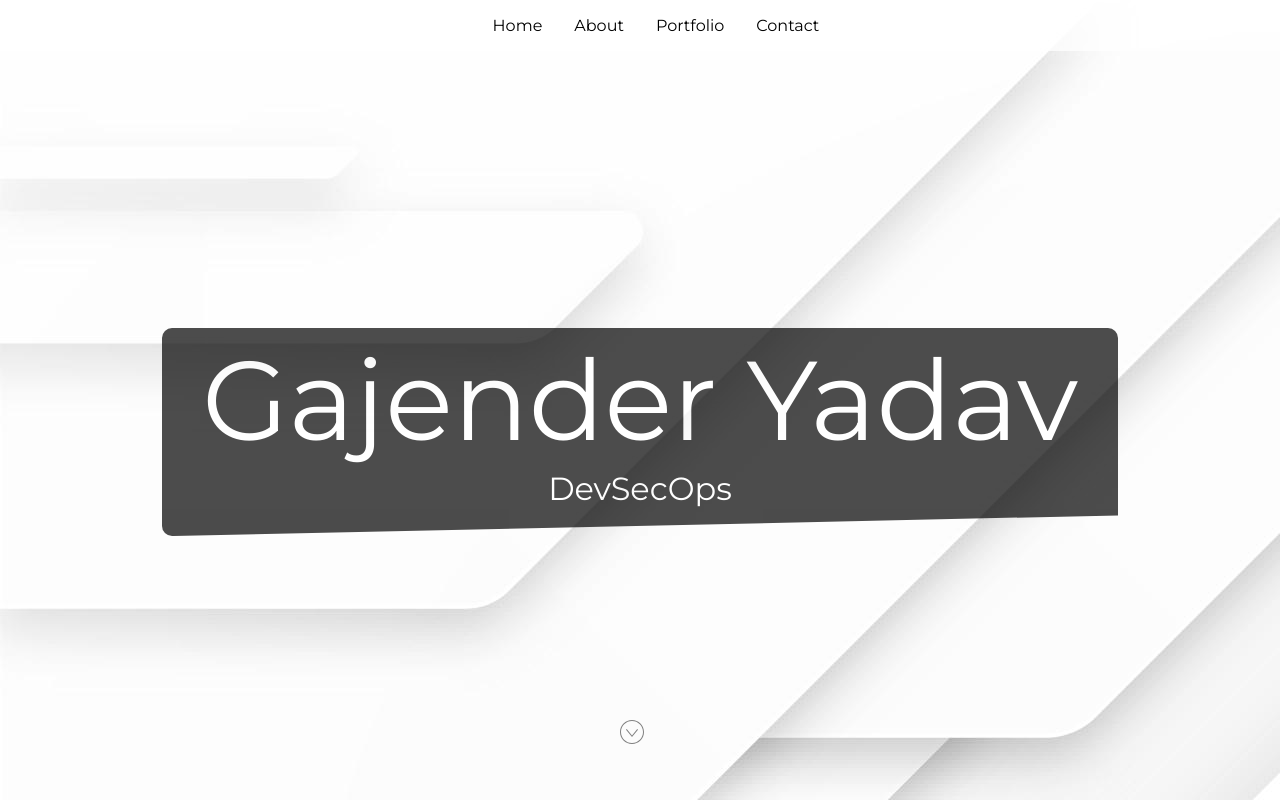
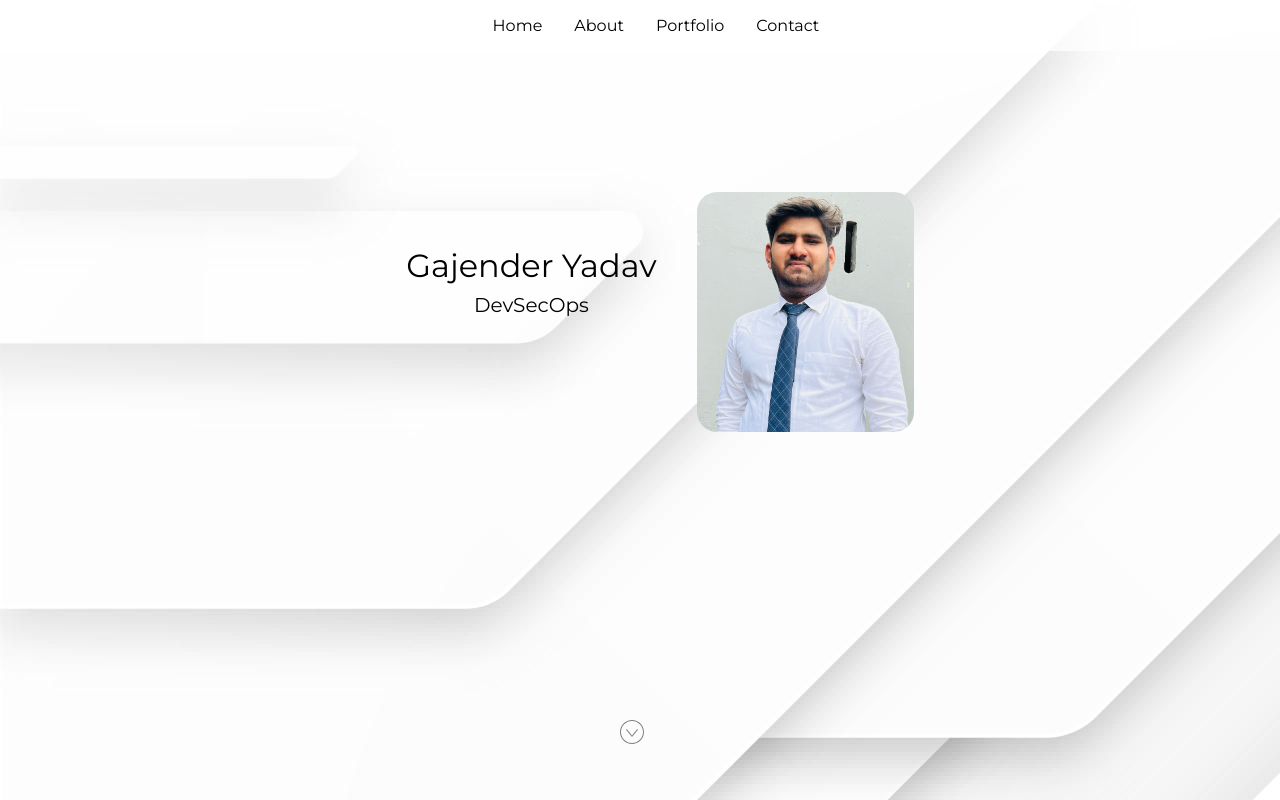
Before and after one commit to gajenderyadavv/SATechnicalOnboarding, a React (Vite) app: page / in a window 1280 px wide. Built offline with nearby package versions, Linux system fonts and the light colour scheme.

Commit message:
developer-image

```diff
--- a/src/Components/Home.jsx
+++ b/src/Components/Home.jsx
@@ -1,27 +1,11 @@
-/**
- * Home component
- *
- * The section at the top of the page to display image of your
- * choice, name and title that describes your career focus.
- */
+// Home.js
 
 import React from "react";
 import arrowSvg from "../images/down-arrow.svg";
 import PropTypes from "prop-types";
-
-/**
- * Home background image
- *
- * Below is a sample image. Upload the image of your choice into the "images"
- * directory and import here for use. Then, set imageAltText to string that
- * represents what you see in that image.
- *
- *
- * Need an image? Check out https://unsplash.com to download a photo you
- * freely use on your site.
- */
+import developerImage from "../images/developer.jpg"; // Import the developer.jpg image
 import image from "../images/motion-background.jpg";
-import  '../styles/home.css'
+import '../styles/home.css';
 
 const imageAltText = "";
 
@@ -33,8 +17,11 @@ const Home = ({ name, title }) => {
       }
     }>
       <div className="home-main">
-        <h1>{name}</h1>
-        <h2>{title}</h2>
+        <img src={developerImage} alt="Developer" className="developer-image" />
+        <div className="content">
+          <h2>{name}</h2>
+          <h3>{title}</h3>
+        </div>
       </div>
       <div className="home-arrow">
         <img src={arrowSvg} alt="Scroll Down" />
@@ -42,6 +29,7 @@ const Home = ({ name, title }) => {
     </section>
   );
 };
+
 
 Home.defaultProps = {
   name: "",
--- a/src/styles/home.css
+++ b/src/styles/home.css
@@ -11,26 +11,61 @@
 .min-height {
   min-height: 100vh;
 }
-  .home-main{
-    background: black;
-    color: white;
-    opacity: 0.7;
-    padding:20px 40px;
-    border-radius: 10px;
-    clip-path: polygon(0 0, 100% 0, 100% 90%, 0 100%);
+.home-main {
+  display: flex;
+  flex-direction: row-reverse; /* Reverse the order of items to place the image on the right */
+  align-items: flex-start; /* Align items to the top */
+  justify-content: flex-end; /* Justify content to the right */
+  height: 60vh;
+}
+
+.developer-image {
+  max-width: 50%;
+  max-height: 50%; /* Set the maximum width and height of the image */
+  object-fit: cover; /* Maintain aspect ratio and cover the container */
+  align-self: flex-start; /* Align the image to the top */
+  border-radius: 20px; /* Add rounded corners to the image */
+}
+
+.content {
+  width: 50%; /* Adjust the width of the content */
+  padding: 30px 40px;
+  color: black;
+}
+
+
+
+
+@keyframes shake {
+    0%{
+      transform: rotate(0deg);
 
     }
-  .home-main:hover{
-    clip-path: polygon(0 0, 100% 0, 100% 100%, 0 100%);
-    transition: 0.4s ease-in-out;
-    scale: 1.1;
+    25%{
+      transform: rotate(5deg);
 
     }
+    50%{
+      transform: rotate(360deg);
+
+    }
+    75%{
+      transform: rotate(-5deg);
+
+    }
+    100%{
+      transform: rotate(0deg);
+
+    }
+
+}
+
 
 .home-main h1, .home-main h2 {
   margin: 0.5rem 0;
      /* font-family:Cambria, Cochin, Georgia, Times, 'Times New Roman', serif; */
 }
+
 
 .home-arrow {
   position: absolute;
```
Also changed, not shown: src/images/developer.jpg (added). Lines whose indentation alone changed are shown as unchanged.
